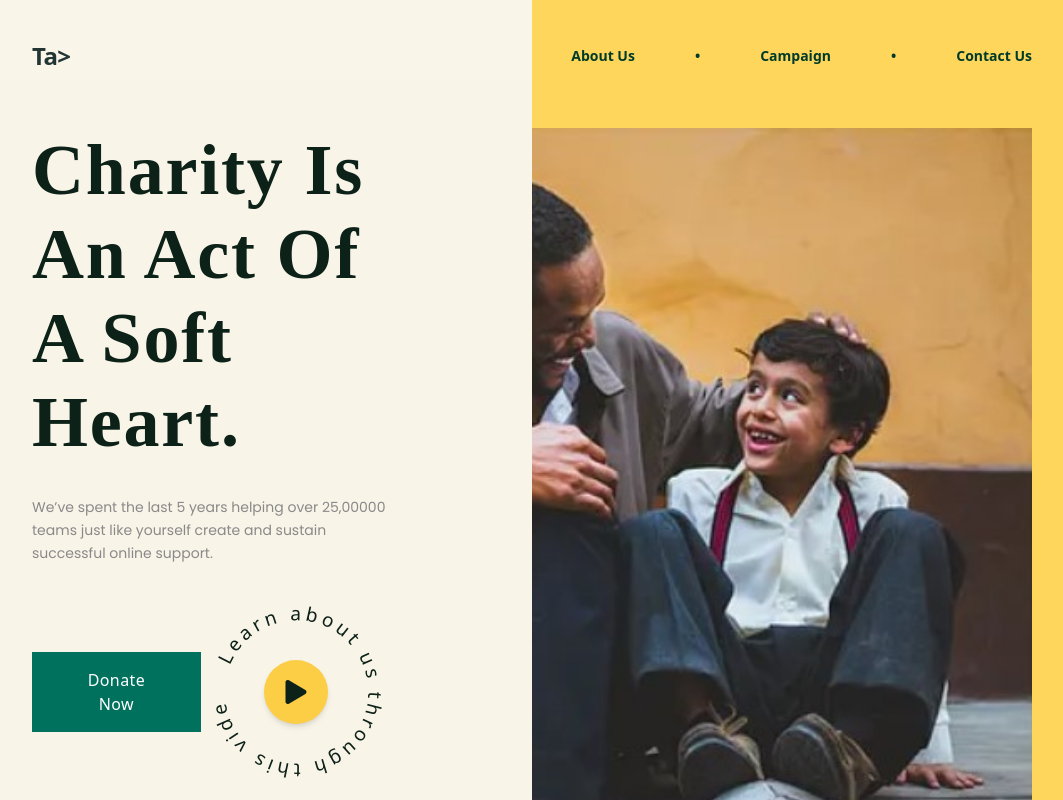
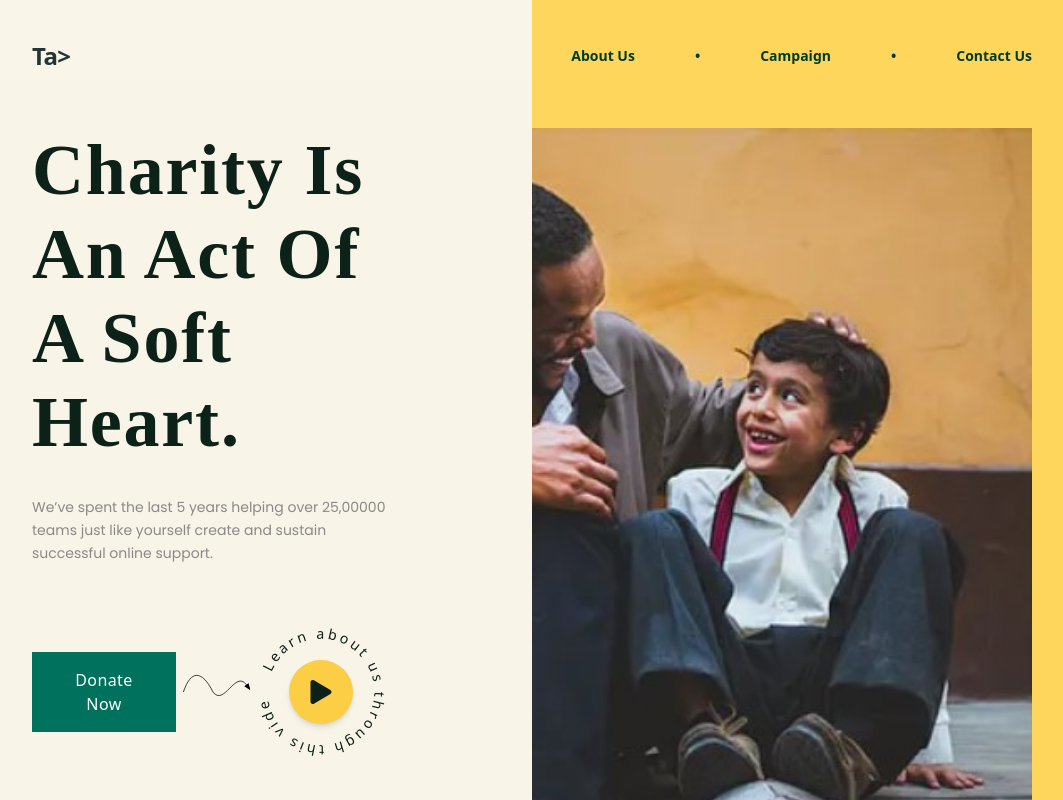
Before and after one commit to Brian13b/charity-landing-page, a React (Vite) app: page / in a window 1280 px wide. Shown: the top 800 px of the page, without its empty margins (108-1171 px from the left). Built offline with nearby package versions, Linux system fonts and the light colour scheme; a web font is replaced by a local one.

Commit message:
Se agrego flecha ondulada

```diff
--- a/package.json
+++ b/package.json
@@ -10,6 +10,7 @@
     "preview": "vite preview"
   },
   "dependencies": {
+    "@heroicons/react": "^2.2.0",
     "react": "^19.1.1",
     "react-dom": "^19.1.1",
     "react-icons": "^5.5.0"
--- a/src/components/Hero.jsx
+++ b/src/components/Hero.jsx
@@ -1,4 +1,5 @@
 import CircularTextButton from './CircularTextButton';
+import CurvedArrow from '../utils/CurvedArrow';
 
 export default function Hero() {
   return (
@@ -19,7 +20,7 @@ export default function Hero() {
           <button className="bg-[#00715D] text-white px-9 py-4 max-h-25 font-medium tracking-wide hover:bg-[#003B29] transition-colors">
             Donate Now
           </button>
-
+          <CurvedArrow />
           <CircularTextButton />
         </div>
 
--- /dev/null
+++ b/src/utils/CurvedArrow.jsx
@@ -0,0 +1,20 @@
+function CurvedArrow() {
+  return (
+    <svg width="100" height="60" viewBox="0 0 100 60" fill="none">
+      <path
+        d="M10 30 C20 0, 35 0, 50 30 C65 50, 80 0, 95 20"
+        stroke="black"
+        strokeWidth="1"
+        fill="none"
+        markerEnd="url(#arrowhead)"
+      />
+      <defs>
+        <marker id="arrowhead" markerWidth="10" markerHeight="7" refX="0" refY="3.5" orient="auto">
+          <polygon points="0 0, 10 3.5, 0 7" fill="black" />
+        </marker>
+      </defs>
+    </svg>
+  );
+}
+
+export default CurvedArrow;
```
Also changed, not shown: 1 other file (tests, documents, lock files or other folders).
